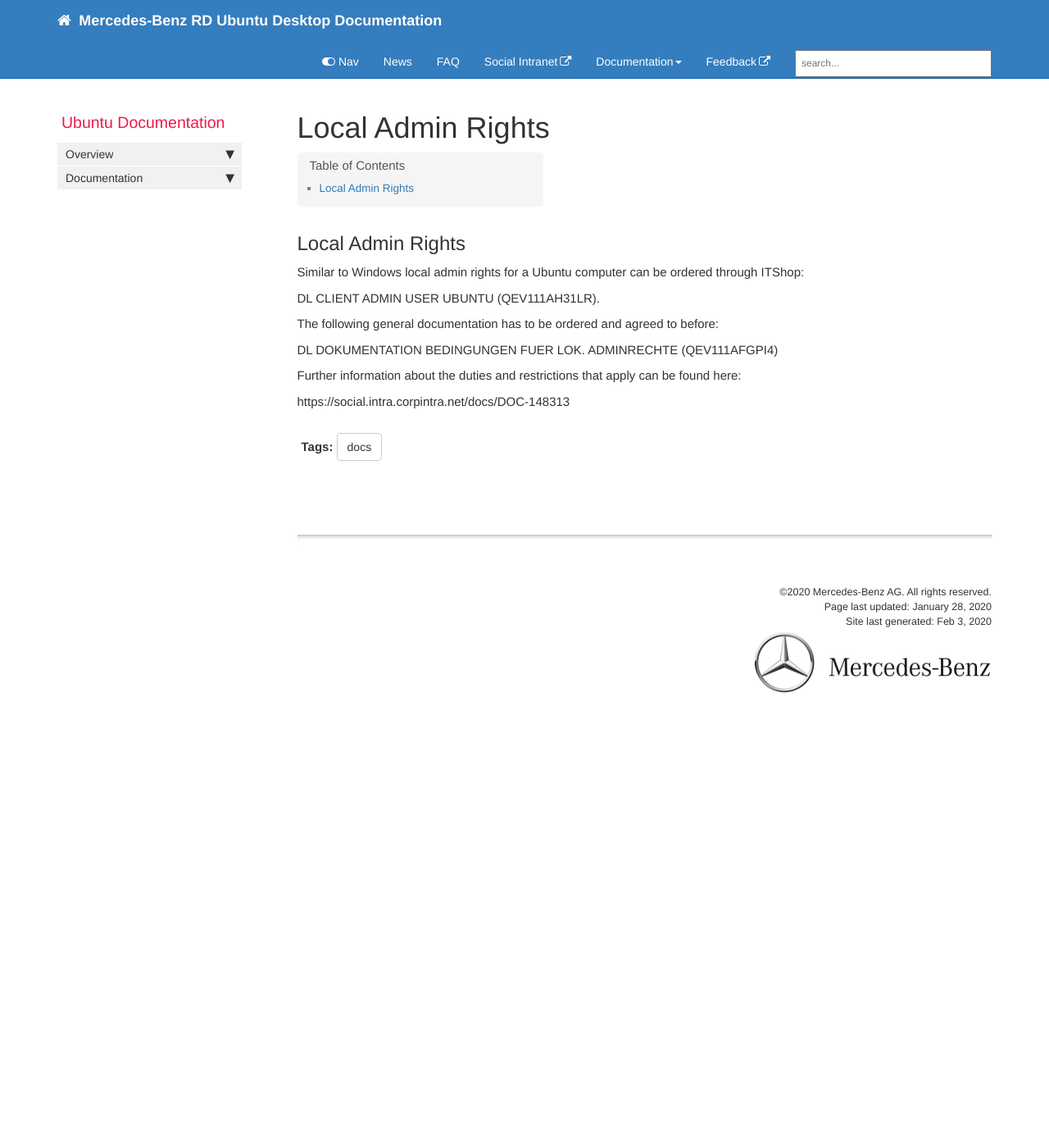
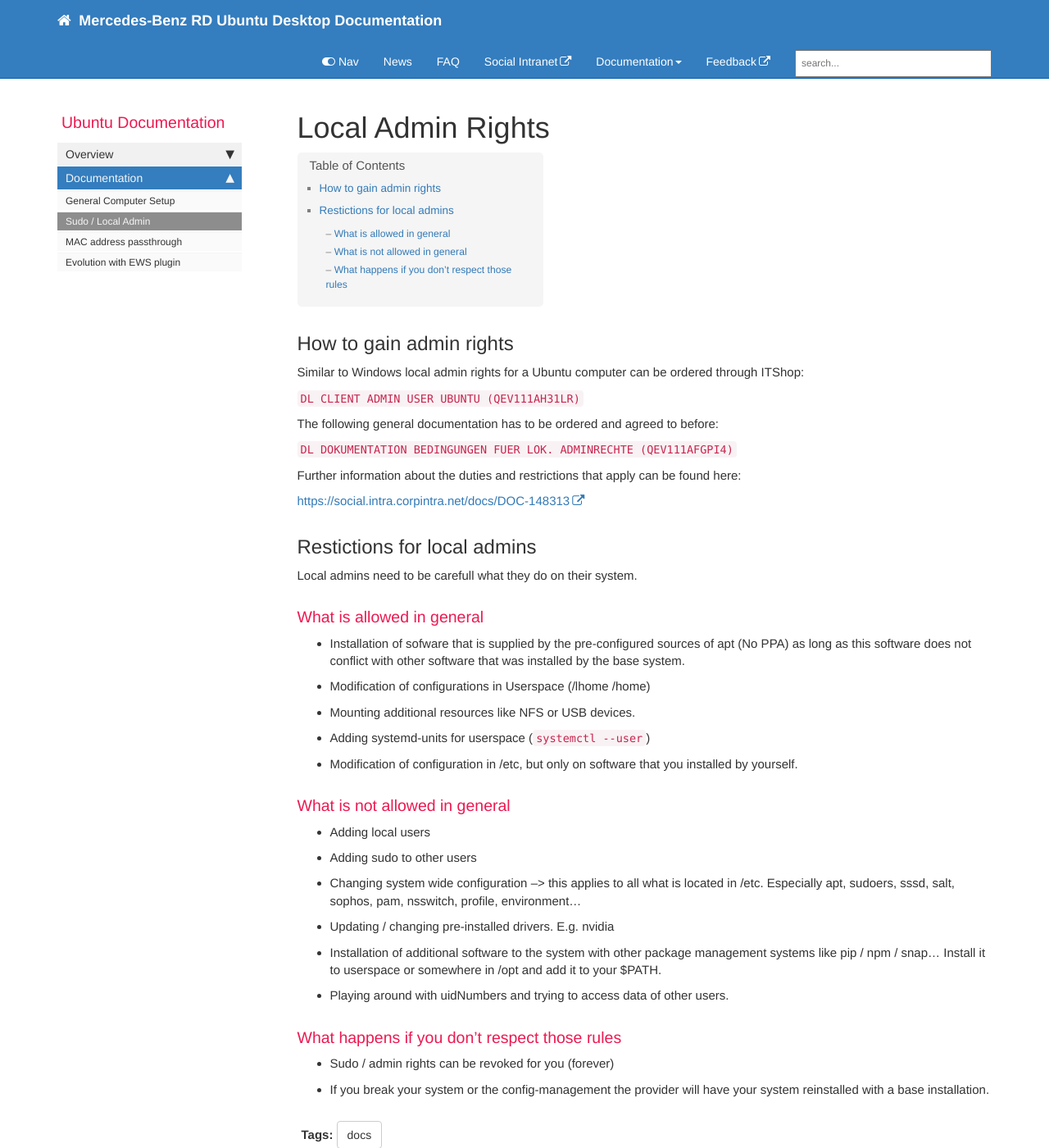
Before and after one commit to RajputPawan/Prometheus, a Jekyll site: the page built from pages/docs/local_admin_rights.md, in a window 1280 px wide and 1400 px high. Shown: the whole window at 82% size. Built offline with Jekyll 4.4.1, drawn with Linux system fonts in a browser that asks for light colours; comment, search, counter and statistics services are not loaded.

Commit message:
adding more details to sudo doc, adding sidebar link

```diff
--- a/_data/sidebars/default_sidebar.yml
+++ b/_data/sidebars/default_sidebar.yml
@@ -48,6 +48,10 @@
       url: /generalsetup.html
       output: web, pdf
 
+    - title: Sudo / Local Admin
+      url: /local_admin_rights.html
+      output: web, pdf
+
     - title: MAC address passthrough
       url: /macaddress_passthrough.html
       output: web, pdf
--- a/pages/docs/local_admin_rights.md
+++ b/pages/docs/local_admin_rights.md
@@ -4,21 +4,47 @@
 sidebar: default_sidebar
 tags: [docs]
 keywords: admin_rights
-last_updated: January 28, 2020
+last_updated: February 3, 2020
 toc: true
 folder: docs
 ---
 
-## Local Admin Rights
+## How to gain admin rights
 
 Similar to Windows local admin rights for a Ubuntu computer can be ordered through ITShop:
 
-DL CLIENT ADMIN USER UBUNTU (QEV111AH31LR).
+`DL CLIENT ADMIN USER UBUNTU (QEV111AH31LR)`
 
 The following general documentation has to be ordered and agreed to before:
 
-DL DOKUMENTATION BEDINGUNGEN FUER LOK. ADMINRECHTE (QEV111AFGPI4)
+`DL DOKUMENTATION BEDINGUNGEN FUER LOK. ADMINRECHTE (QEV111AFGPI4)`
 
 Further information about the duties and restrictions that apply can be found here:
 
-https://social.intra.corpintra.net/docs/DOC-148313
+[https://social.intra.corpintra.net/docs/DOC-148313](https://social.intra.corpintra.net/docs/DOC-148313)
+
+## Restictions for local admins
+
+Local admins need to be carefull what they do on their system.
+
+### What is allowed in general
+
+* Installation of sofware that is supplied by the pre-configured sources of apt (No PPA) as long as this software does not conflict with other software that was installed by the base system.
+* Modification of configurations in Userspace (/lhome /home)
+* Mounting additional resources like NFS or USB devices.
+* Adding systemd-units for userspace (`systemctl --user`)
+* Modification of configuration in /etc, but only on software that you installed by yourself.
+
+### What is not allowed in general
+
+* Adding local users
+* Adding sudo to other users
+* Changing system wide configuration --> this applies to all what is located in /etc. Especially apt, sudoers, sssd, salt, sophos, pam, nsswitch, profile, environment...
+* Updating / changing pre-installed drivers. E.g. nvidia
+* Installation of additional software to the system with other package management systems like pip / npm / snap... Install it to userspace or somewhere in /opt and add it to your $PATH.
+* Playing around with uidNumbers and trying to access data of other users.
+
+### What happens if you don't respect those rules
+
+* Sudo / admin rights can be revoked for you (forever)
+* If you break your system or the config-management the provider will have your system reinstalled with a base installation.
```
